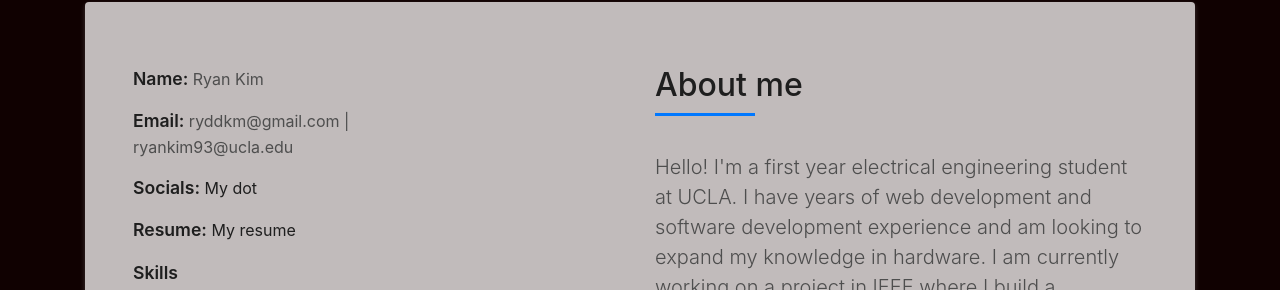
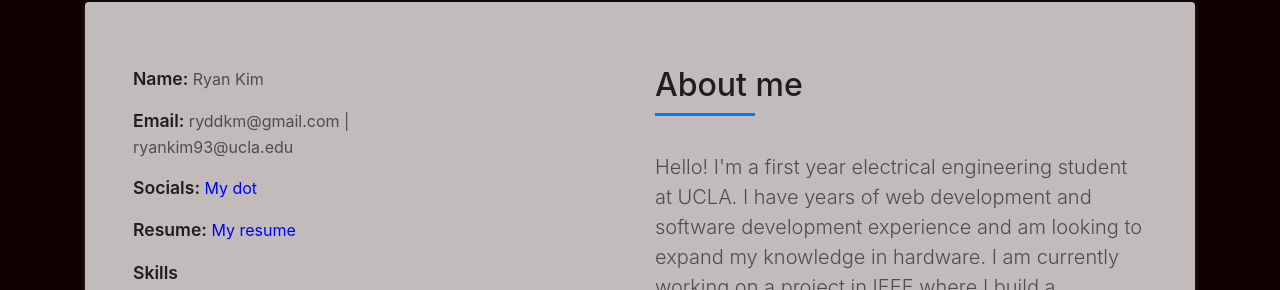
Before and after one commit to rk097/rk097.github.io, a plain HTML site: page index.html in a window 1280 px wide. Shown: the part 862-1152 px from the top of the page. Drawn offline with Linux system fonts and the light colour scheme.

Commit message:
Update index.html

```diff
--- a/index.html
+++ b/index.html
@@ -75,8 +75,8 @@
                     <div class="about-info">
                       <p><span class="title-s">Name: </span> <span>Ryan Kim</span></p>
                       <p><span class="title-s">Email: </span> <span>ryddkm@gmail.com | ryankim93@ucla.edu</span></p>
-                      <p><span class="title-s">Socials: </span> <span><a href="https://dot.cards/ryan_kim" target="_blank">My dot</a></span></p>
-                      <p><span class="title-s">Resume: </span> <span><a href="./public/Resume-general.pdf" target="_blank">My resume</a></span></p>
+                      <p><span class="title-s">Socials: </span> <span><a href="https://dot.cards/ryan_kim" target="_blank" style="color:blue">My dot</a></span></p>
+                      <p><span class="title-s">Resume: </span> <span><a href="./public/Resume-general.pdf" target="_blank" style="color:blue">My resume</a></span></p>
                     </div>
                   </div>
                 </div>
```
